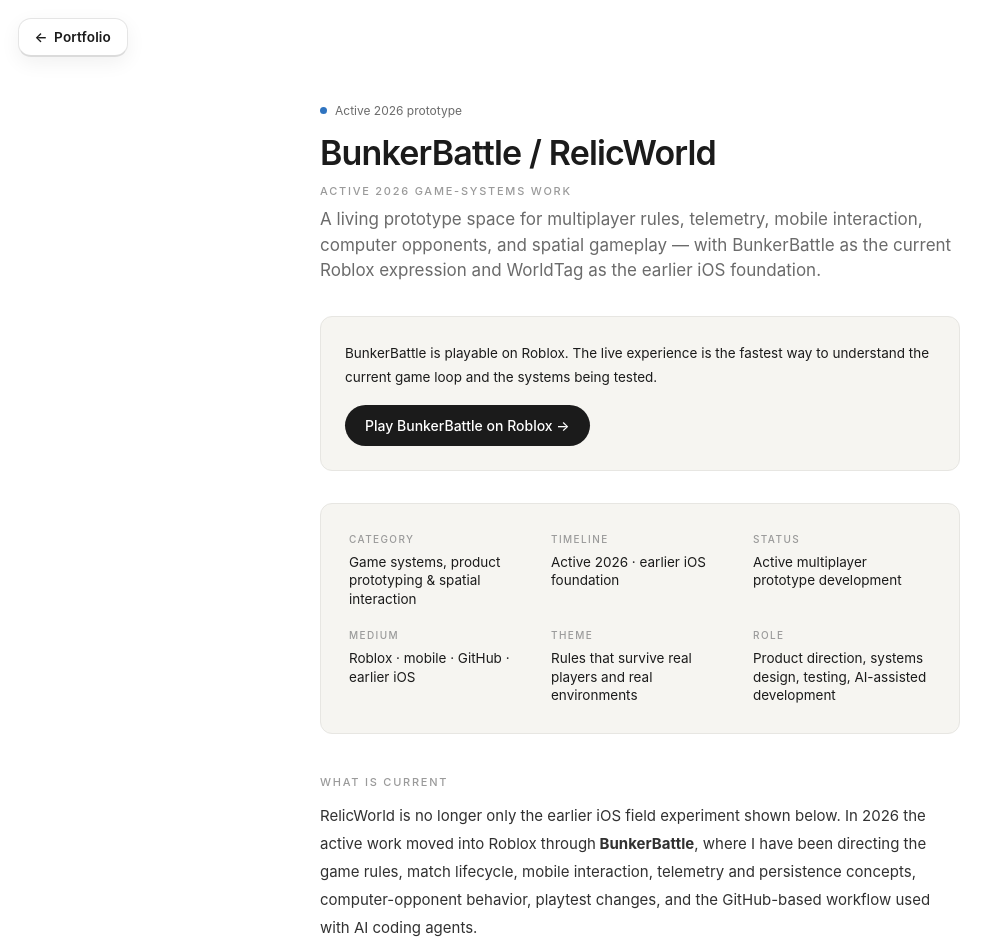
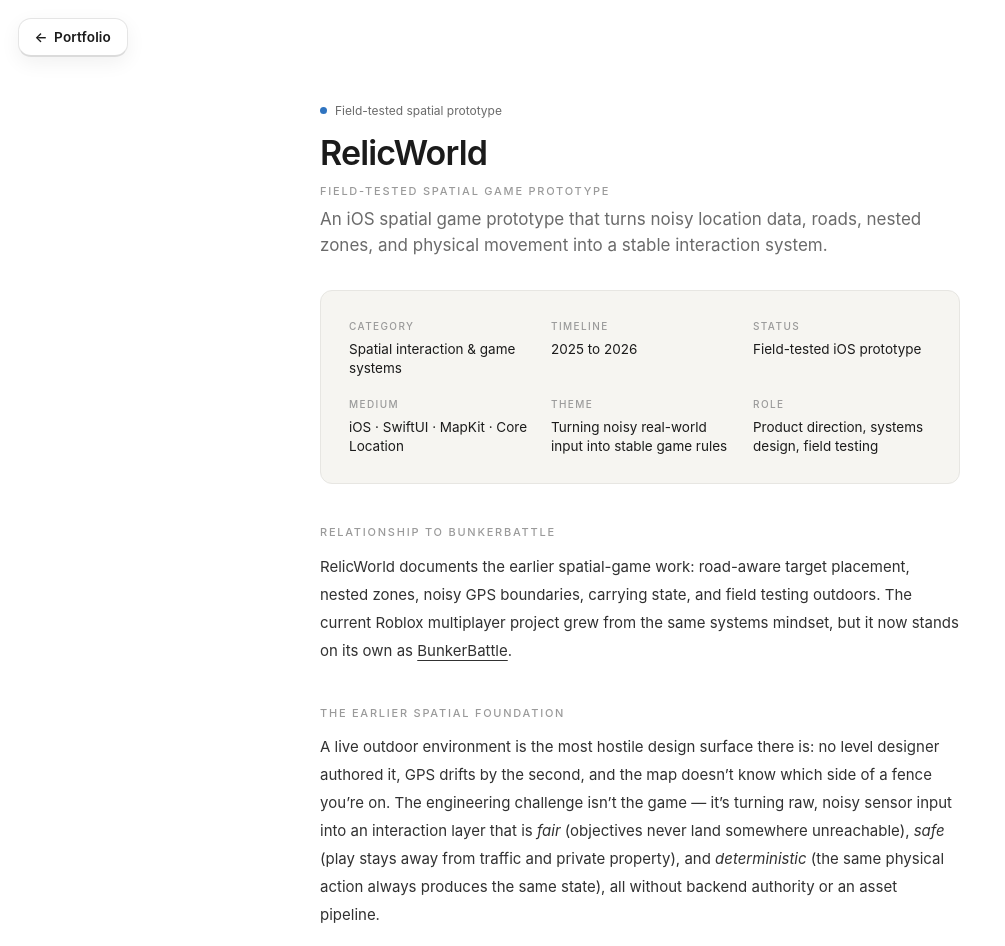
Before and after one commit to StudioKranz/josh-portfolio, a Next.js app: page /work/worldtag in a window 1280 px wide. Shown: the top 946 px of the page, without its empty margins (0-1005 px from the left). Built offline with nearby package versions, Linux system fonts and the light colour scheme.

Commit message:
Separate RelicWorld from BunkerBattle case study

```diff
--- a/app/work/worldtag/page.tsx
+++ b/app/work/worldtag/page.tsx
@@ -1,26 +1,25 @@
 import type { Metadata } from "next";
 import { promises as fs } from "fs";
 import path from "path";
+import Link from "next/link";
 import CaseStudy from "@/components/CaseStudy";
 import Section from "@/components/Section";
 import SpatialZoneDiagram from "@/components/SpatialZoneDiagram";
 import FieldValidationGallery from "@/components/FieldValidationGallery";
 
 export const metadata: Metadata = {
-  title: "BunkerBattle / RelicWorld — Josh Rosenkranz",
+  title: "RelicWorld — Josh Rosenkranz",
   description:
-    "BunkerBattle is an active 2026 Roblox multiplayer prototype within the broader RelicWorld game-systems project, spanning match lifecycle, telemetry, mobile interaction, playtesting, and earlier iOS spatial work.",
+    "A field-tested iOS spatial game prototype exploring road-aware placement, noisy location input, nested game zones, hysteresis, and real-world interaction rules.",
 };
 
-const BUNKERBATTLE_URL = "https://www.roblox.com/share?code=9be6c027b779524a961008990c5cac31&type=ExperienceDetails&stamp=1790365568138";
-
 const META = [
-  { label: "Category", value: "Game systems, product prototyping & spatial interaction" },
-  { label: "Timeline", value: "Active 2026 · earlier iOS foundation" },
-  { label: "Status", value: "Active multiplayer prototype development" },
-  { label: "Medium", value: "Roblox · mobile · GitHub · earlier iOS" },
-  { label: "Theme", value: "Rules that survive real players and real environments" },
-  { label: "Role", value: "Product direction, systems design, testing, AI-assisted development" },
+  { label: "Category", value: "Spatial interaction & game systems" },
+  { label: "Timeline", value: "2025 to 2026" },
+  { label: "Status", value: "Field-tested iOS prototype" },
+  { label: "Medium", value: "iOS · SwiftUI · MapKit · Core Location" },
+  { label: "Theme", value: "Turning noisy real-world input into stable game rules" },
+  { label: "Role", value: "Product direction, systems design, field testing" },
 ];
 
 const WORLDTAG_THEN = [
@@ -67,26 +66,12 @@
 
   return (
     <CaseStudy
-      name="BunkerBattle / RelicWorld"
-      eyebrow="Active 2026 game-systems work"
-      tagline="A living prototype space for multiplayer rules, telemetry, mobile interaction, computer opponents, and spatial gameplay — with BunkerBattle as the current Roblox expression and WorldTag as the earlier iOS foundation."
+      name="RelicWorld"
+      eyebrow="Field-tested spatial game prototype"
+      tagline="An iOS spatial game prototype that turns noisy location data, roads, nested zones, and physical movement into a stable interaction system."
       maturity="prototype"
-      maturityLabel="Active 2026 prototype"
+      maturityLabel="Field-tested spatial prototype"
     >
-      <div className="mt-8 rounded-xl border border-line bg-surface p-5 sm:p-6">
-        <p className="text-[13.5px] leading-6 text-ink">
-          BunkerBattle is playable on Roblox. The live experience is the fastest way to understand the current game loop and the systems being tested.
-        </p>
-        <a
-          href={BUNKERBATTLE_URL}
-          target="_blank"
-          rel="noreferrer"
-          className="mt-4 inline-flex items-center rounded-full bg-ink px-5 py-2.5 text-[14px] font-medium text-white transition-opacity hover:opacity-90"
-        >
-          Play BunkerBattle on Roblox →
-        </a>
-      </div>
-
       <dl className="mt-8 grid grid-cols-2 gap-x-6 gap-y-5 rounded-xl border border-line bg-surface p-5 sm:grid-cols-3 sm:p-7">
         {META.map((m) => (
           <div key={m.label}>
@@ -100,21 +85,16 @@
         ))}
       </dl>
 
-      <Section label="What is current">
+      <Section label="Relationship to BunkerBattle">
         <p>
-          RelicWorld is no longer only the earlier iOS field experiment shown
-          below. In 2026 the active work moved into Roblox through
-          <strong> BunkerBattle</strong>, where I have been directing the game
-          rules, match lifecycle, mobile interaction, telemetry and persistence
-          concepts, computer-opponent behavior, playtest changes, and the
-          GitHub-based workflow used with AI coding agents.
-        </p>
-        <p>
-          That work is useful to me precisely because it is messy. A rule that
-          sounds elegant on paper has to survive two players, timing, missed
-          turns, mobile controls, spectators, state transitions, and repeated
-          changes after playtesting. The current project is an exercise in
-          turning those failures into clearer systems.
+          RelicWorld documents the earlier spatial-game work: road-aware target
+          placement, nested zones, noisy GPS boundaries, carrying state, and
+          field testing outdoors. The current Roblox multiplayer project grew
+          from the same systems mindset, but it now stands on its own as{" "}
+          <Link href="/work/bunkerbattle" className="underline underline-offset-4">
+            BunkerBattle
+          </Link>
+          .
         </p>
       </Section>
 
@@ -259,13 +239,11 @@
 
       <Section label="What it demonstrates">
         <p>
-          The throughline of RelicWorld is the same one in the rest of this work:
-          take a messy system, define rules people can understand, test those
-          rules against real behavior, and keep iterating when reality disagrees
-          with the design. The earlier iOS prototype demonstrates that approach
-          against noisy physical geography. The current BunkerBattle work applies
-          the same discipline to multiplayer lifecycle, mobile play, telemetry,
-          and product iteration.
+          RelicWorld demonstrates a way of working with messy physical systems:
+          define rules people can understand, test those rules against real
+          behavior, and keep iterating when reality disagrees with the design.
+          The field work here became part of the product lineage that later
+          informed BunkerBattle, while remaining a distinct spatial prototype.
         </p>
       </Section>
 
```
